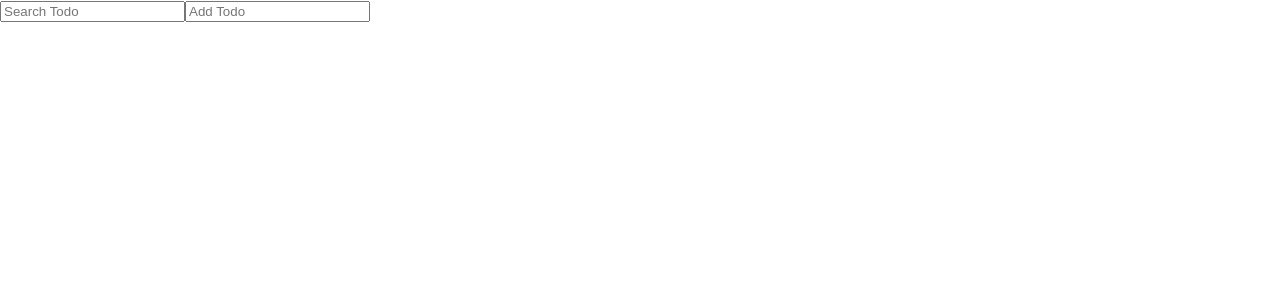
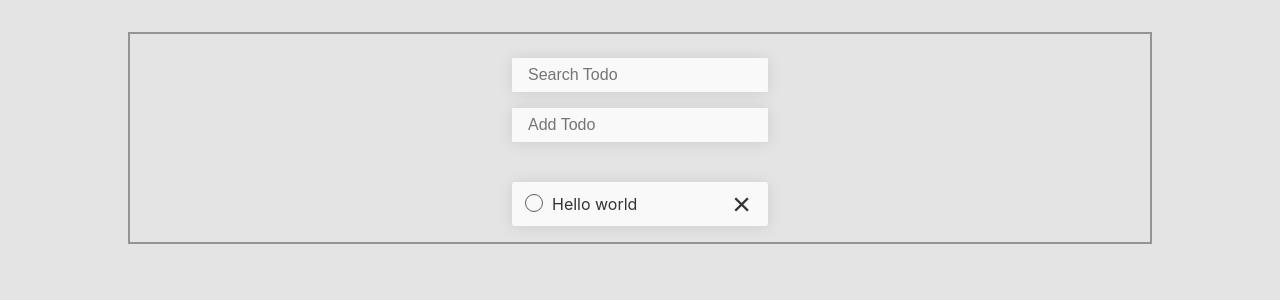
Before and after one commit to ArifSanaullah/TODO-with-redux, a React (Create React App) app: page / in a window 1280 px wide. Shown: the top 300 px of the page. Built offline with nearby package versions, Linux system fonts and the light colour scheme.

Commit message:
Applied styles

```diff
--- a/src/App.js
+++ b/src/App.js
@@ -5,7 +5,7 @@ import TodosComponent from "./components/Todos.component/Todos.component";
 
 function App() {
   return (
-    <div>
+    <div className="container">
       <TodosComponent />
     </div>
   );
--- a/src/actions/index.js
+++ b/src/actions/index.js
@@ -12,8 +12,8 @@ export const changeHandler = (e, todo) => {
   return { type: actionTypes.changeHandler, payload: { todo: { ...todo, value: e.target.value} } };
 };
 
-export const deleteTodo = (todoValue) => {
-  return { type: actionTypes.deleteTodo, payload: { todoValue } };
+export const deleteTodo = (todoid) => {
+  return { type: actionTypes.deleteTodo, payload: { todoid } };
 };
 
 export const searchTodo = (e) => {
--- a/src/components/Input.component/Input.component.jsx
+++ b/src/components/Input.component/Input.component.jsx
@@ -21,6 +21,7 @@ const Input = (props) => {
       onKeyDown={keyDownHandler}
       onChange={changeHandler}
       defaultChecked={checked}
+      className="input"
     />
   );
 };
--- a/src/components/Todo.component/Todo.component.jsx
+++ b/src/components/Todo.component/Todo.component.jsx
@@ -6,16 +6,18 @@ import * as actions from "../../actions";
 function Todo(props) {
   const { deleteHandler, todo } = props;
   return (
-    <li todoid={todo.id}>
+    <li todoid={todo.id} className="todoItem">
       <Input
         type="checkbox"
         checked={todo.completed}
         clickHandler={() => props.dispatch(actions.handleCompleted(todo))}
       />
-      <span className={`${todo.completed && "completedTodo"}`}>{todo.value}</span>
-      <button onClick={deleteHandler}>Delete Todo</button>
+      <span className={`${todo.completed && "completedTodoItem"} todoText`}>
+        {todo.value}
+      </span>
+      <Input todoValue="&#xd7;" type="button" clickHandler={deleteHandler}>Delete Todo</Input>
     </li>
   );
-  }
+}
 
 export default connect()(Todo);
--- a/src/components/Todos.component/Todos.component.jsx
+++ b/src/components/Todos.component/Todos.component.jsx
@@ -14,8 +14,9 @@ class Todos extends Component {
       changeHandler
     } = actions;
     return (
-      <div>
-        <Input
+      <div className="todosListContainer">
+        <div className="header">
+          <Input
           placeholder="Search Todo"
           type="search"
           changeHandler={(e) => dispatch(searchTodo(e))}
@@ -27,16 +28,19 @@ class Todos extends Component {
           keyDownHandler={(e) => dispatch(addTodo(e))}
           changeHandler={(e) => dispatch(changeHandler(e, todo))}
         />
-        <ul>
+        </div>
+        <div className="body">
+          <ul className="todoList">
           {renderedTodos &&
             renderedTodos.map((todo, index) => (
               <TodoComponent
                 todo={todo}
                 key={index}
-                deleteHandler={() => dispatch(deleteTodo(todo.value))}
+                deleteHandler={() => dispatch(deleteTodo(todo.id))}
               />
             ))}
         </ul>
+        </div>
       </div>
     );
   }
--- a/src/index.css
+++ b/src/index.css
@@ -5,6 +5,7 @@ body {
     sans-serif;
   -webkit-font-smoothing: antialiased;
   -moz-osx-font-smoothing: grayscale;
+  background-color: #e4e4e4;
 }
 
 code {
@@ -12,6 +13,132 @@ code {
     monospace;
 }
 
-.completedTodo {
+* {
+  margin: 0;
+  padding: 0;
+  box-sizing: border-box;
+}
+
+.todosListContainer {
+  width: 80vw;
+  margin: 0 auto;
+  padding: 1rem 2rem;
+  height: auto;
+  display: flex;
+  align-items: center;
+  justify-content: flex-start;
+  flex-direction: column;
+  border: 2px solid #949494;
+  margin-top: 2rem;
+}
+
+.header {
+  display: flex;
+  flex-direction: column;
+}
+
+.body {
+}
+
+.todoList {
+  list-style: none;
+  display: flex;
+  flex-direction: column;
+  width: 16rem;
+  margin-top: 2rem;
+}
+
+.todoItem {
+  display: flex;
+  align-items: center;
+  justify-content: space-between;
+  flex-direction: row;
+  color: #333333;
+  width: 100%;
+  background-color: #f9f9f9;
+  border-radius: 3px;
+  padding: 0.2rem 0.5rem;
+  box-shadow: 0px 1px 15px rgba(0, 0, 0, 0.1);
+}
+
+.todoItem:not(:last-child) {
+  margin-bottom: 0.3rem;
+}
+
+.completedTodoItem {
   text-decoration: line-through;
 }
+
+.todoText {
+  flex: 1;
+  text-align: left;
+}
+
+.input {
+  margin: 0.5rem;
+  background-color: #f9f9f9;
+}
+
+.input[type="text"],
+.input[type="search"] {
+  padding: 0.5rem 0.3rem;
+  border-radius: 1px;
+  border: none;
+  outline: none;
+  color: currentColor;
+  padding-left: 1rem;
+  min-width: 16rem;
+  font-size: 16px;
+  box-shadow: 0px 1px 15px rgba(0, 0, 0, 0.1);
+}
+
+.input[type="checkbox"] {
+  padding: 0;
+  padding-left: 0;
+  position: relative;
+  width: 1rem;
+  height: 1rem;
+  visibility: hidden;
+  cursor: pointer;
+}
+
+.input[type="checkbox"]::before,
+.input[type="checkbox"]::after {
+  content: "";
+  display: block;
+  position: absolute;
+  border-radius: 50%;
+}
+
+.input[type="checkbox"]::before {
+  width: 1rem;
+  height: 1rem;
+  top: -2px;
+  left: -3px;
+  border: 1.5px solid #5e5e5e;
+  visibility: visible;
+}
+
+.input[type="checkbox"]::after {
+  top: 2px;
+  left: 1px;
+  width: 0.7rem;
+  height: 0.7rem;
+  background-color: #333333;
+}
+
+.input[type="checkbox"]:checked::after {
+  visibility: visible;
+}
+
+.input[type="button"] {
+  background: none;
+  border: 1px solid transparent;
+  cursor: pointer;
+  color: currentColor;
+  text-align: center;
+  height: auto;
+  line-height: 20px;
+  font-size: 2rem;
+  outline: none;
+}
--- a/src/reducers/deleteTodo.reducer.js
+++ b/src/reducers/deleteTodo.reducer.js
@@ -1,6 +1,6 @@
 export default function(state, action) {
   const renderedTodos = state.todos.filter(
-    (todo) => todo.value !== action.payload.todoValue
+    (todo) => todo.id !== action.payload.todoid
   );
   return {
     ...state,
--- a/src/reducers/index.js
+++ b/src/reducers/index.js
@@ -12,7 +12,11 @@ const initialState = {
     id: Date.now()
   },
   todos: [],
-  renderedTodos: []
+  renderedTodos: [{
+    value: "Hello world",
+    completed: false,
+    id: Date.now()
+  },]
 };
 
 const reducer = (state = initialState, action) => {
```
